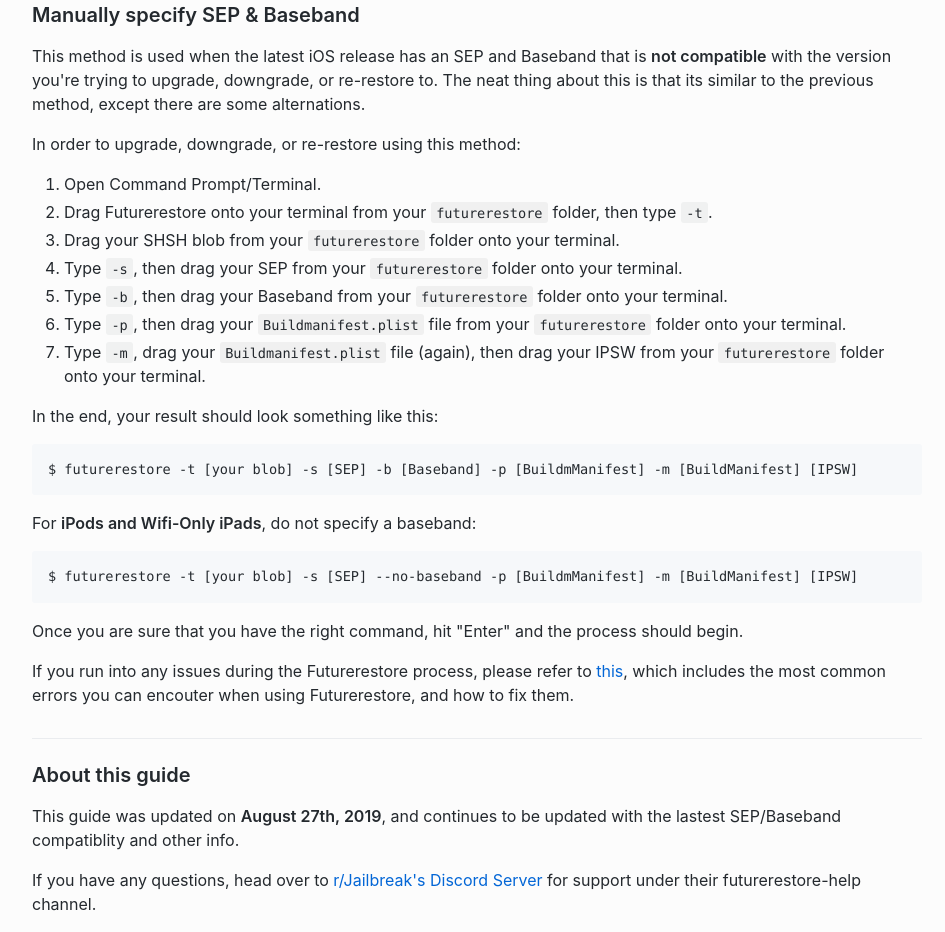
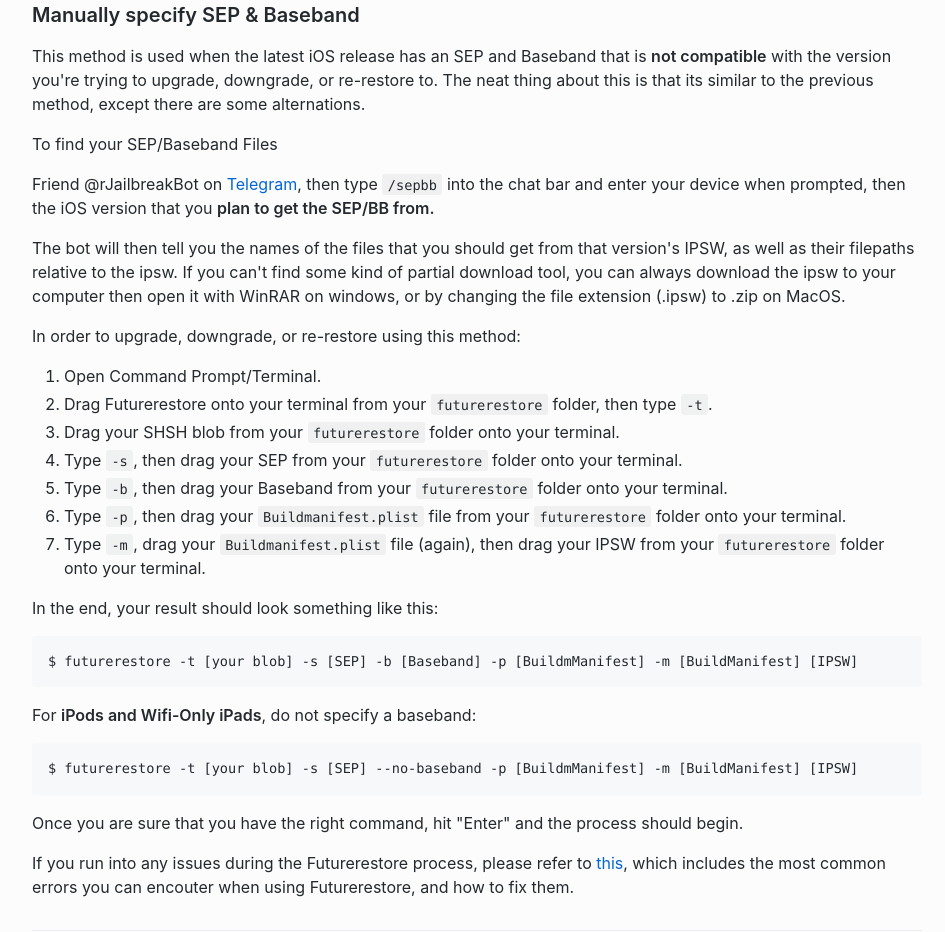
Before and after one commit to TheRealKeto/futurerestore-guide, a plain HTML site: page index.html in a window 1280 px wide. Shown: the part 3130-4062 px from the top of the page, without its empty margins (163-1108 px from the left). Drawn offline with nearby package versions, Linux system fonts and the light colour scheme.

Commit message:
Baseline explanation for manual SEP/BB

```diff
--- a/index.html
+++ b/index.html
@@ -100,6 +100,9 @@
 
         <h3>Manually specify SEP &amp; Baseband</h3>
         <p>This method is used when the latest iOS release has an SEP and Baseband that is <strong>not compatible</strong> with the version you're trying to upgrade, downgrade, or re-restore to. The neat thing about this is that its similar to the previous method, except there are some alternations. </p>
+        <p>To find your SEP/Baseband Files</p>
+        <p>Friend @rJailbreakBot on <a href="https://web.telegram.org">Telegram</a>, then type <code>/sepbb</code> into the chat bar and enter your device when prompted, then the iOS version that you <strong>plan to get the SEP/BB from.</strong></p>
+        <p>The bot will then tell you the names of the files that you should get from that version's IPSW, as well as their filepaths relative to the ipsw. If you can't find some kind of partial download tool, you can always download the ipsw to your computer then open it with WinRAR on windows, or by changing the file extension (.ipsw) to .zip on MacOS.</p>
         <p>In order to upgrade, downgrade, or re-restore using this method: </p>
         <ol>
         <li>Open Command Prompt/Terminal.</li>
```
